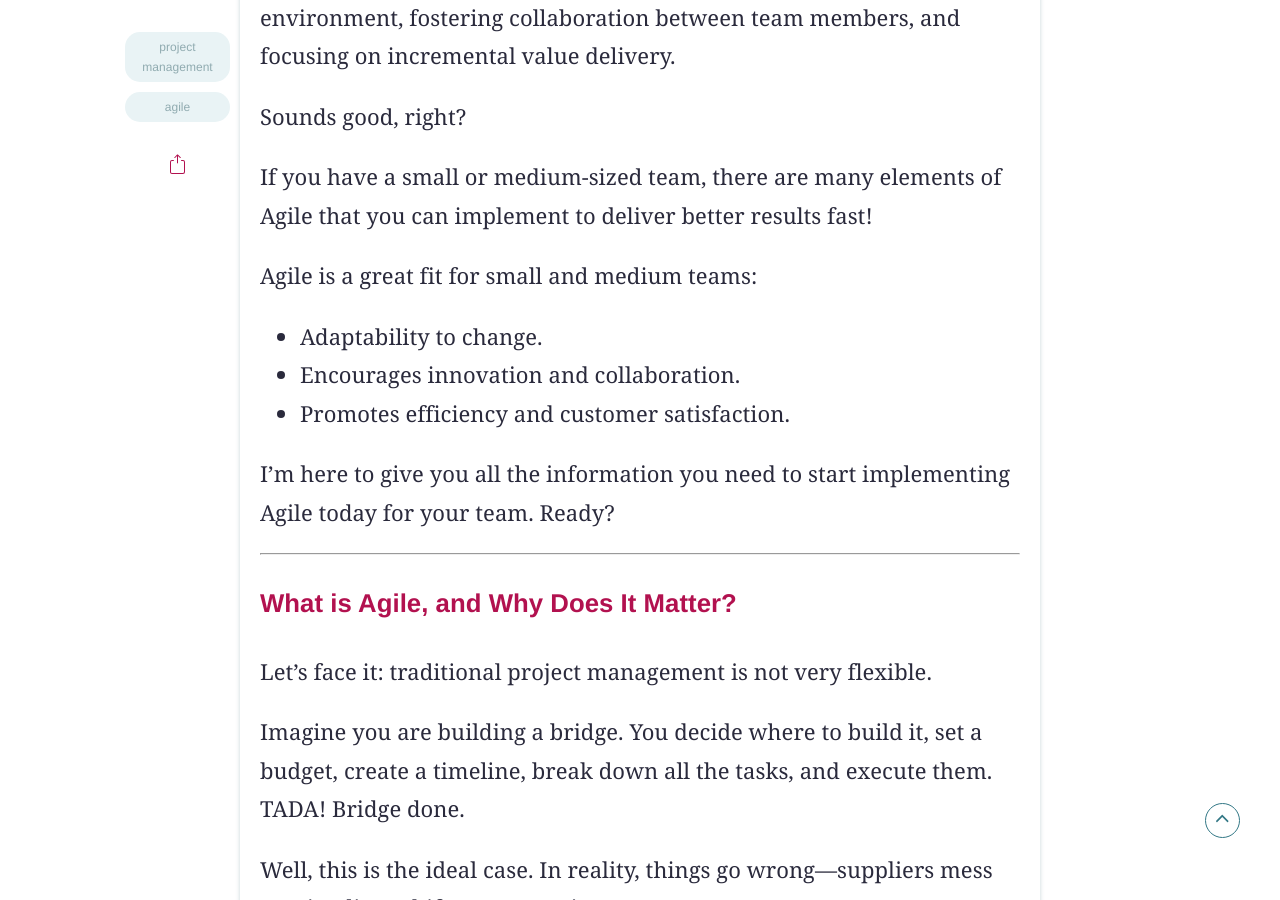
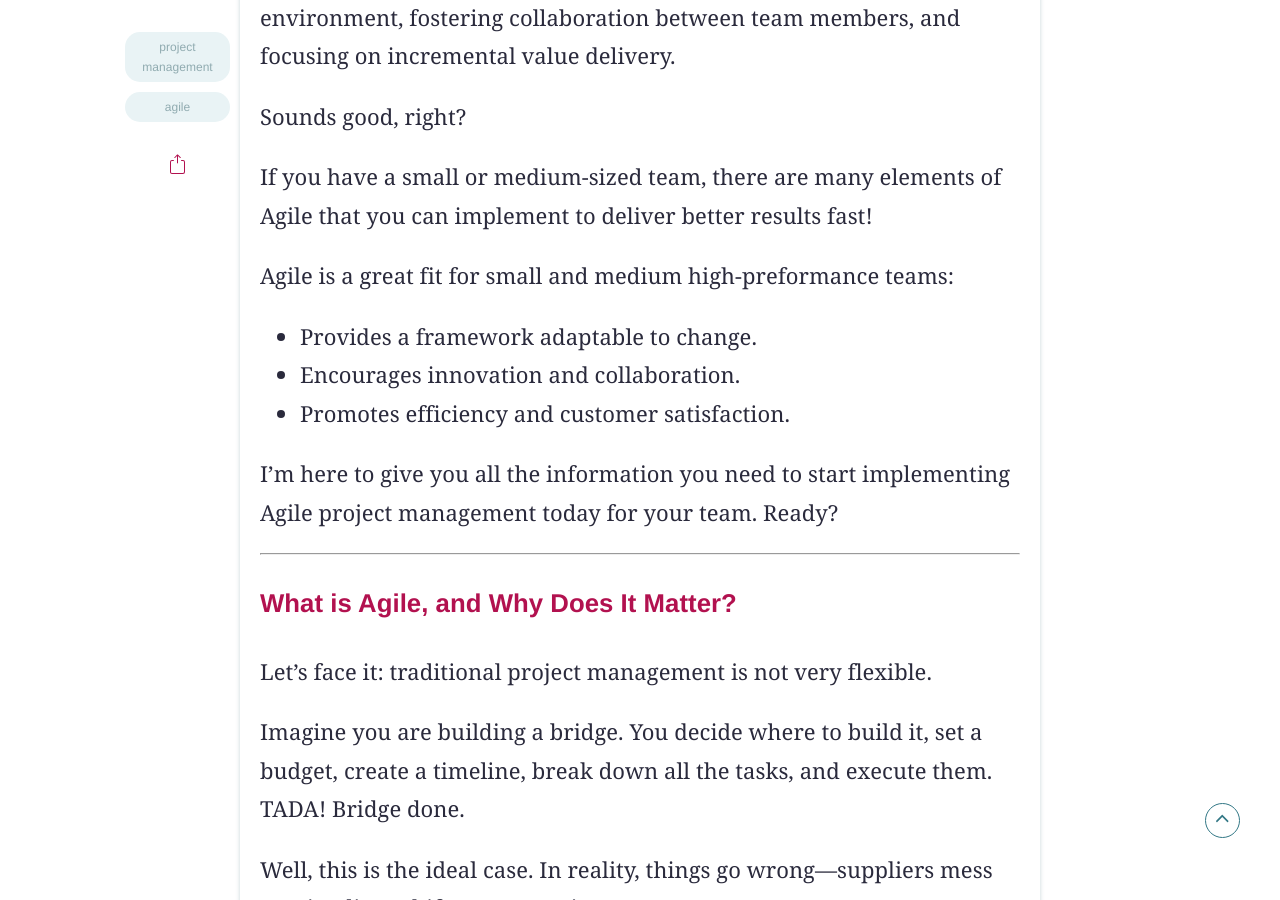
Before and after one commit to cartacamilla/cartacamilla.github.io, a Jekyll site: the page built from _posts/2025-01-10-agile.md, in a window 1280 px wide and 900 px high, scrolled down 1623 px. Built offline with Jekyll 4.4.1, drawn with Linux system fonts in a browser that asks for light colours; some web fonts are replaced; comment, search, counter and statistics services are not loaded.

Commit message:
Change wording

```diff
--- a/_posts/2025-01-10-agile.md
+++ b/_posts/2025-01-10-agile.md
@@ -26,13 +26,13 @@ Sounds good, right?
 
 If you have a small or medium-sized team, there are many elements of Agile that you can implement to deliver better results fast!
 
-Agile is a great fit for small and medium teams:
+Agile is a great fit for small and medium high-preformance teams:
 
-- Adaptability to change.
+- Provides a framework adaptable to change.
 - Encourages innovation and collaboration.
 - Promotes efficiency and customer satisfaction.
 
-I’m here to give you all the information you need to start implementing Agile today for your team. Ready?
+I’m here to give you all the information you need to start implementing Agile project management today for your team. Ready?
 
 ---
 
```
